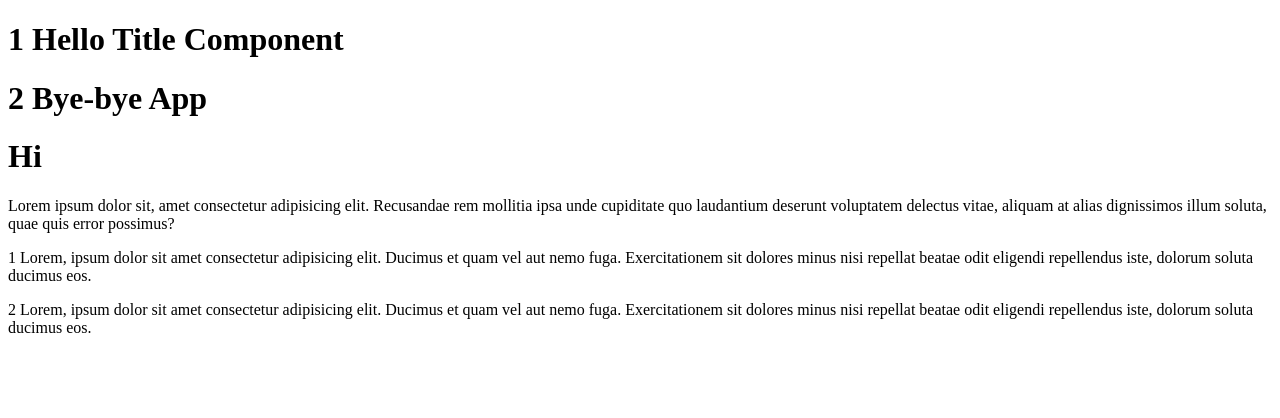
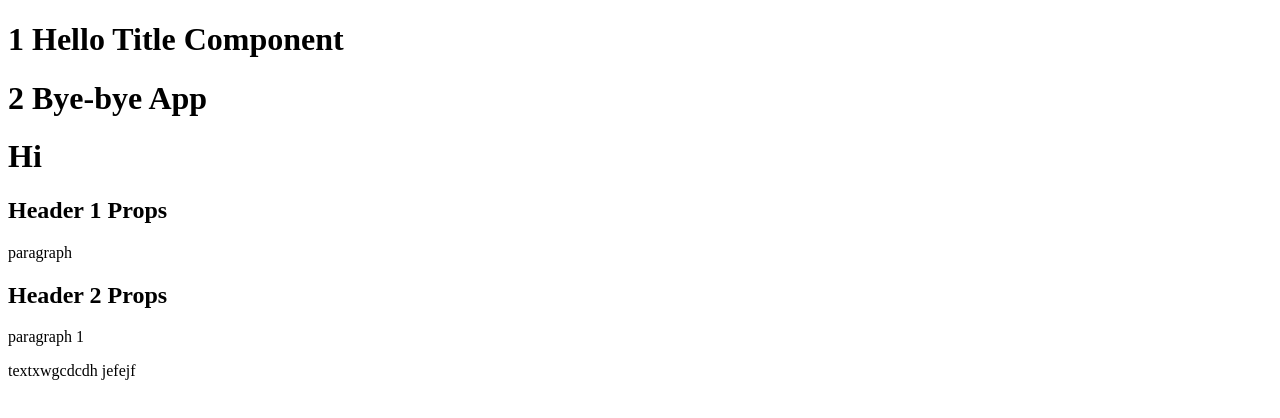
Before and after one commit to VarvaraProkhvatylo/react-shop-project-16-03, a React (Create React App) app: page / in a window 1280 px wide. Shown: the top 418 px of the page. Built offline with nearby package versions, Linux system fonts and the light colour scheme.

Commit message:
props for content 3 elements

```diff
--- a/src/index.tsx
+++ b/src/index.tsx
@@ -1,5 +1,6 @@
 import React from 'react'
 import ReactDOM from 'react-dom/client'
+import { StringMappingType } from 'typescript'
 
 type HeaderProps = {
     leftPart: string //обов'язкове
@@ -17,23 +18,39 @@ const Header = (props: HeaderProps) => {
     )
 }
 
+type ContentType = {
+    title: string
+    text1: string
+    text2?: string
+}
+
+const Content = (props: ContentType) => {
+    return (
+        <>
+            <h2> {props.title} </h2>
+            <p> {props.text1} </p>
+            <p> {props.text2} </p>
+        </>
+    )
+}
 /// Component via Function Declaration
 
-function Content() {
-    return (
-        <p>
-            Lorem ipsum dolor sit, amet consectetur adipisicing elit. Recusandae
-            rem mollitia ipsa unde cupiditate quo laudantium deserunt voluptatem
-            delectus vitae, aliquam at alias dignissimos illum soluta, quae quis
-            error possimus?
-        </p>
-    )
-}
+// function Content() {
+//     return (
+//         <p>
+//             Lorem ipsum dolor sit, amet consectetur adipisicing elit. Recusandae
+//             rem mollitia ipsa unde cupiditate quo laudantium deserunt voluptatem
+//             delectus vitae, aliquam at alias dignissimos illum soluta, quae quis
+//             error possimus?
+//         </p>
+//     )
+// }
 
 /// Component via Arrow Function
 
 const Content1 = () => (
     <React.Fragment>
+        <h2>Hello world</h2>
         <p>
             1 Lorem, ipsum dolor sit amet consectetur adipisicing elit. Ducimus
             et quam vel aut nemo fuga. Exercitationem sit dolores minus nisi
@@ -53,15 +70,21 @@ const App = () => {
     return (
         <>
             <Header
-                order={1}
+                order={1} // все, крім рядка, пишеться через {}
                 leftPart="Hello"
                 text="Title"
                 rightPart="Component"
             />
             <Header order={2} leftPart="Bye-bye" text="App" />
             <Header leftPart="Hi" />
-            <Content />
-            <Content1 />
+            {/* <Content /> */}
+            {/* <Content1 /> */}
+            <Content title="Header 1 Props" text1="paragraph" />
+            <Content
+                title="Header 2 Props"
+                text1="paragraph 1"
+                text2="textxwgcdcdh jefejf"
+            />
         </>
     )
 }
```
